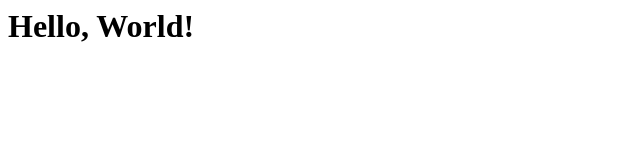
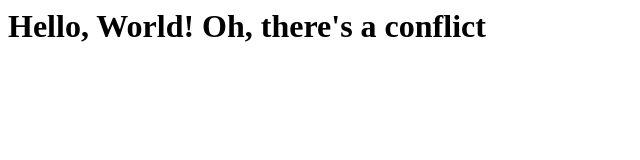
Before and after one commit to J0GA/Lab0.1, a plain HTML site: page hello.html in a window 1280 px wide. Shown: the whole page, without its empty margins (0-640 px from the left). Drawn offline with Linux system fonts and the light colour scheme.

Commit message:
Conflict created

```diff
--- a/hello.html
+++ b/hello.html
@@ -1,5 +1,8 @@
 <html>
+  <head>
+    <No style/>
+  </head>
   <body>
-    <h1>Hello, World!</h1>
+    <h1>Hello, World! Oh, there's a conflict</h1>
   </body>
 </html>
```
